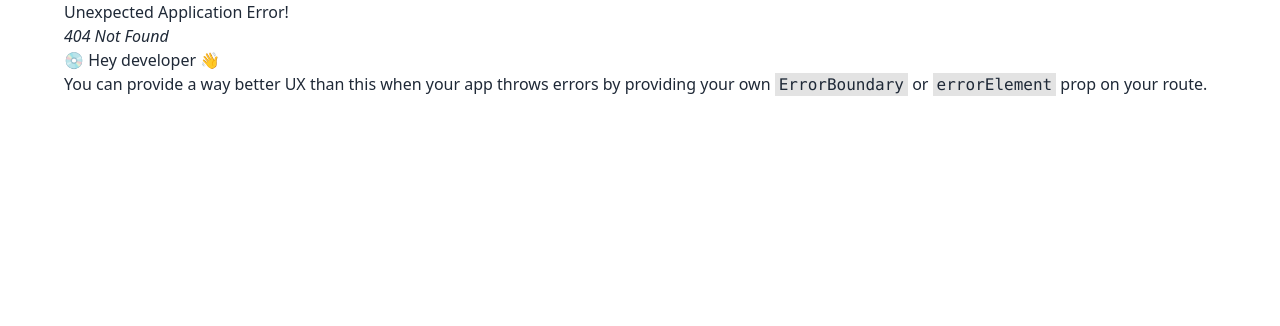
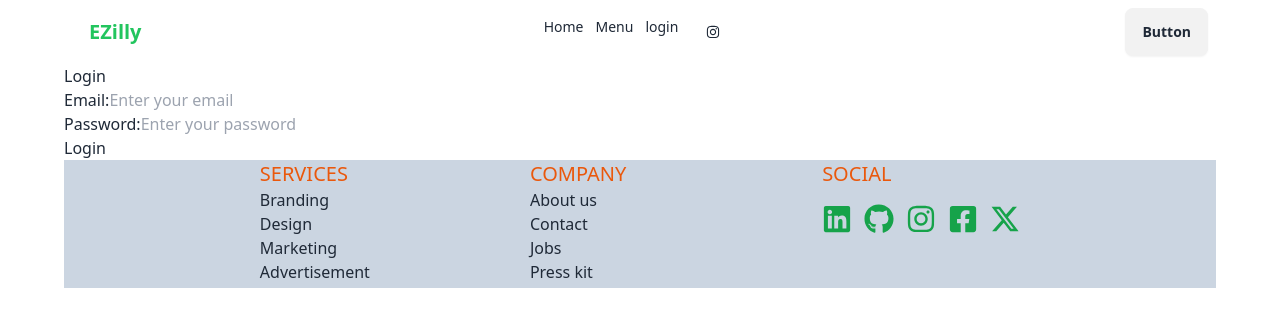
Before and after one commit to Farok-Hossain/e-zilly, a React (Vite) app: page /login in a window 1280 px wide. Before the commit this address had no page. Shown: the top 326 px of the page. Built offline with nearby package versions, Linux system fonts and the light colour scheme.

Commit message:
login added

```diff
--- a/src/Routes/Routes.jsx
+++ b/src/Routes/Routes.jsx
@@ -1,6 +1,7 @@
 import { createBrowserRouter } from "react-router-dom";
 import Home from "../pages/Home/Home/Home";
 import Main from "../Layout/Main";
+import Login from "../pages/Login/Login";
 
 export const router = createBrowserRouter([
   {
@@ -11,6 +12,10 @@ export const router = createBrowserRouter([
         path: "/home",
         element: <Home></Home>,
       },
+      {
+        path: "/login",
+        element: <Login></Login>,
+      },
     ],
   },
 ]);
--- /dev/null
+++ b/src/pages/Login/Login.css
@@ -0,0 +1,42 @@
+.login-form {
+  width: 300px;
+  margin: 0 auto;
+  padding: 20px;
+  border: 1px solid #ccc;
+  border-radius: 5px;
+  box-shadow: 0px 0px 10px rgba(0, 0, 0, 0.1);
+}
+
+.login-form h2 {
+  text-align: center;
+}
+
+.login-form div {
+  margin-bottom: 15px;
+}
+
+.login-form label {
+  display: block;
+  margin-bottom: 5px;
+}
+
+.login-form input {
+  width: 100%;
+  padding: 8px;
+  border: 1px solid #ccc;
+  border-radius: 3px;
+}
+
+.login-form button {
+  width: 100%;
+  padding: 10px;
+  background-color: #28a745;
+  color: white;
+  border: none;
+  border-radius: 3px;
+  cursor: pointer;
+}
+
+.login-form button:hover {
+  background-color: #218838;
+}
--- /dev/null
+++ b/src/pages/Login/Login.jsx
@@ -0,0 +1,67 @@
+import { useState } from "react";
+import { Link } from "react-router-dom";
+// import * as login from "./Login.css"
+
+const Login = () => {
+  // State for storing email and password
+  const [email, setEmail] = useState("");
+  const [password, setPassword] = useState("");
+
+  // State for handling errors
+  const [error, setError] = useState("");
+
+  // Handle form submission
+  const handleSubmit = (e) => {
+    e.preventDefault();
+
+    // Basic validation
+    if (!email || !password) {
+      setError("Please enter both email and password");
+      return;
+    }
+
+    // Clear errors
+    setError("");
+
+    // Add logic for logging in (e.g., calling an API)
+    console.log("Logging in with:", { email, password });
+
+    // Clear form fields (optional)
+    setEmail("");
+    setPassword("");
+  };
+
+  return (
+    <div className="login-form">
+      <h2>Login</h2>
+      <form onSubmit={handleSubmit}>
+        <div>
+          <label>Email:</label>
+          <input
+            type="email"
+            value={email}
+            onChange={(e) => setEmail(e.target.value)}
+            placeholder="Enter your email"
+            required
+          />
+        </div>
+        <div>
+          <label>Password:</label>
+          <input
+            type="password"
+            value={password}
+            onChange={(e) => setPassword(e.target.value)}
+            placeholder="Enter your password"
+            required
+          />
+        </div>
+        {error && <p style={{ color: "red" }}>{error}</p>}
+        <Link to="/home">
+          <button type="submit">Login</button>
+        </Link>
+      </form>
+    </div>
+  );
+};
+
+export default Login;
--- a/src/pages/Shared/NavBar/NavBar.jsx
+++ b/src/pages/Shared/NavBar/NavBar.jsx
@@ -48,26 +48,10 @@ const Navbar = () => {
         <a className="btn btn-ghost text-xl text-green-500">EZilly</a>
       </div>
       <div className="navbar-center hidden lg:flex">
-        <ul className="menu menu-horizontal px-1">
-          <li>
-            <a>Item 1</a>
-          </li>
-          <li>
-            <details>
-              <summary>Parent</summary>
-              <ul className="p-2">
-                <li>
-                  <a>Submenu 1</a>
-                </li>
-                <li>
-                  <a>Submenu 2</a>
-                </li>
-              </ul>
-            </details>
-          </li>
-          <li>
-            <a>Item 3</a>
-          </li>
+        <ul className="menu menu-horizontal px-1 gap-3">
+          <Link to="/home">Home</Link>
+          <Link to="/menu">Menu</Link>
+          <Link to="/login">login</Link>
           <li>
             <Link to="https://www.instagram.com/farok_afs/" target="_blank">
               <FaInstagram />
```
